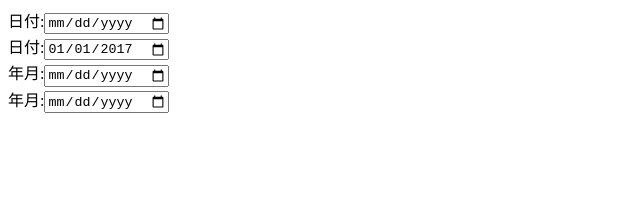
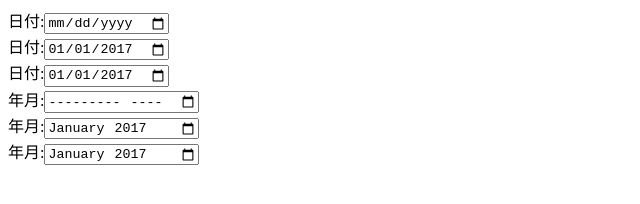
Before and after one commit to zenuas/sample, a plain HTML site: page index.html in a window 1280 px wide. Shown: the whole page, without its empty margins (0-640 px from the left). Drawn offline with Linux system fonts and the light colour scheme.

Commit message:
Update index.html

```diff
--- a/index.html
+++ b/index.html
@@ -6,12 +6,26 @@
 	<title>sample</title>
 </head>
 
-<body>
+<body onload="on_load()">
+
+<script type="text/javascript">
+function on_load()
+{
+	var d3 = document.getElementById("d3");
+	var m3 = document.getElementById("m3");
+
+	d3.value = d3.getAttribute("data-value");
+	m3.value = m3.getAttribute("data-value");
+}
+</script>
+
 <form action="" method="post">
 	日付:<input type="date" id="d1" value=""><br />
 	日付:<input type="date" id="d2" value="2017-01-01"><br />
-	年月:<input type="date" id="m1" value=""><br />
-	年月:<input type="date" id="m2" value="2017-01"><br />
+	日付:<input type="date" id="d3" value="" data-value="2017-01-01"><br />
+	年月:<input type="month" id="m1" value=""><br />
+	年月:<input type="month" id="m2" value="2017-01"><br />
+	年月:<input type="month" id="m3" value="" data-value="2017-01"><br />
 </form>
 
 </body>
```
